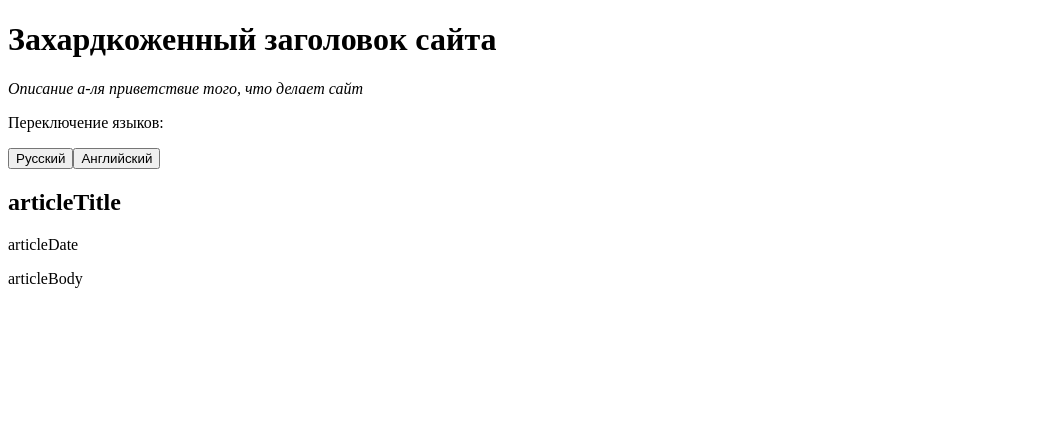
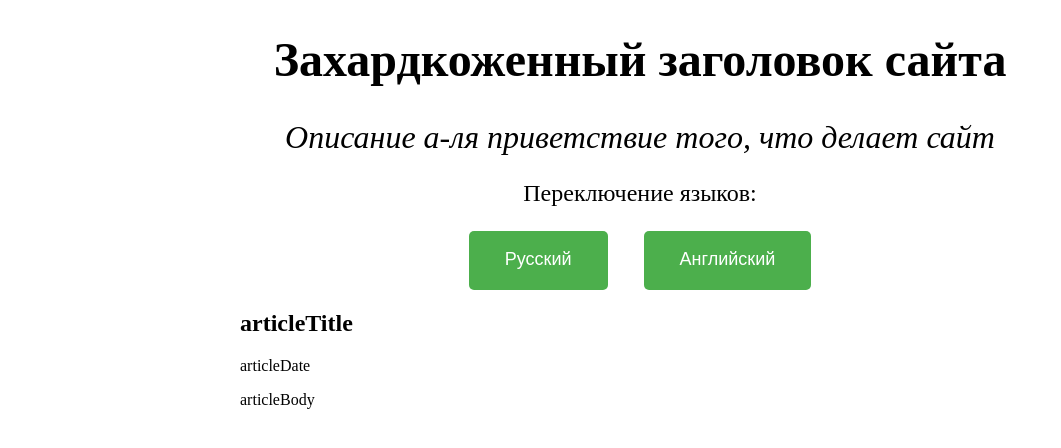
Before and after one commit to Manyaka/i18n_l10n_in_vue, a Vue app: page / in a window 1280 px wide. Shown: the top 448 px of the page, without its empty margins (0-1061 px from the left). Built offline with nearby package versions, Linux system fonts and the light colour scheme.

Commit message:
верстка хедера

```diff
--- a/src/App.vue
+++ b/src/App.vue
@@ -1,8 +1,8 @@
 <template>
-  <div class="App">
+  <main :class="$style.main">
     <SiteHeader />
     <SomeArticle />
-  </div>
+  </main>
 </template>
 
 <script>
@@ -22,7 +22,8 @@ export default {
 </script>
 
 <style module>
-.App {
-  visibility: visible;
+.main {
+  max-width: 800px;
+  margin: 30px auto;
 }
 </style>
--- a/src/components/SiteHeader.vue
+++ b/src/components/SiteHeader.vue
@@ -1,11 +1,11 @@
 <template>
   <div class="SiteHeader">
-    <h1 class="title">Захардкоженный заголовок сайта</h1>
-    <cite class="cite">Описание а-ля приветствие того, что делает сайт</cite>
-    <p class="p">Переключение языков:</p>
-    <div class="buttonDiv">
-      <button type="button" class="btn">Русский</button>
-      <button type="button" class="btn">Английский</button>
+    <h1 :class="$style.title">Захардкоженный заголовок сайта</h1>
+    <cite :class="$style.cite">Описание а-ля приветствие того, что делает сайт</cite>
+    <p :class="$style.p">Переключение языков:</p>
+    <div>
+      <button type="button" :class="$style.btn">Русский</button>
+      <button type="button" :class="$style.btn">Английский</button>
     </div>
   </div>
 </template>
@@ -16,8 +16,64 @@ export default {
 };
 </script>
 
-<style module>
+<style>
 .SiteHeader {
-  visibility: visible;
+  text-align: center;
 }
 </style>
+<style module>
+.title {
+  font-size: 2em;
+}
+
+@media screen and (min-width: 768px) {
+  .title {
+    font-size: 3em;
+  }
+}
+
+.cite {
+  font-size: 1.5em;
+}
+
+@media screen and (min-width: 768px) {
+  .cite {
+    font-size: 2em;
+  }
+}
+
+.p {
+  font-size: 1em;
+}
+
+@media screen and (min-width: 768px) {
+  .p {
+    font-size: 1.5em;
+  }
+}
+
+.btn {
+  font-size: 14px;
+  padding: 1em 2em 1.1em;
+  background-color: #4caf4c;
+  border: 0 none;
+  border-radius: 5px;
+  color: #ffffff;
+  transition: opacity 1s ease-out;
+}
+
+@media screen and (min-width: 768px) {
+  .btn {
+    font-size: 18px;
+  }
+}
+
+.btn:first-child {
+  margin-right: 2em;
+}
+
+.btn:hover {
+  background-color: #178f17;
+  transition: opacity 1s ease-out;
+}
+</style>
```
